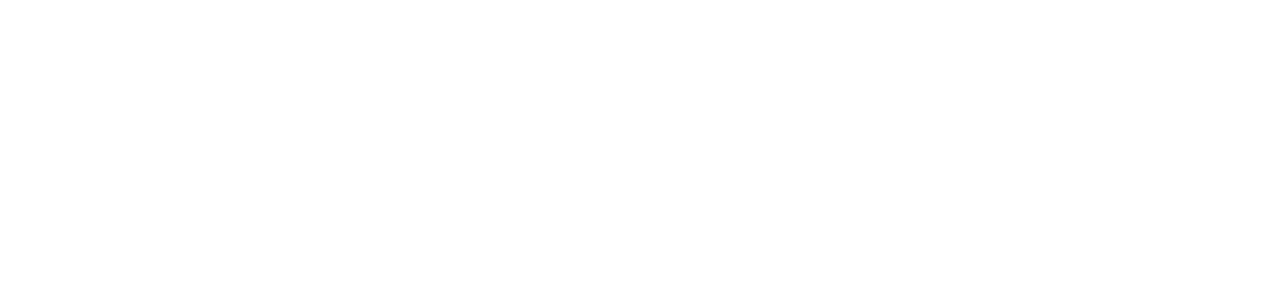
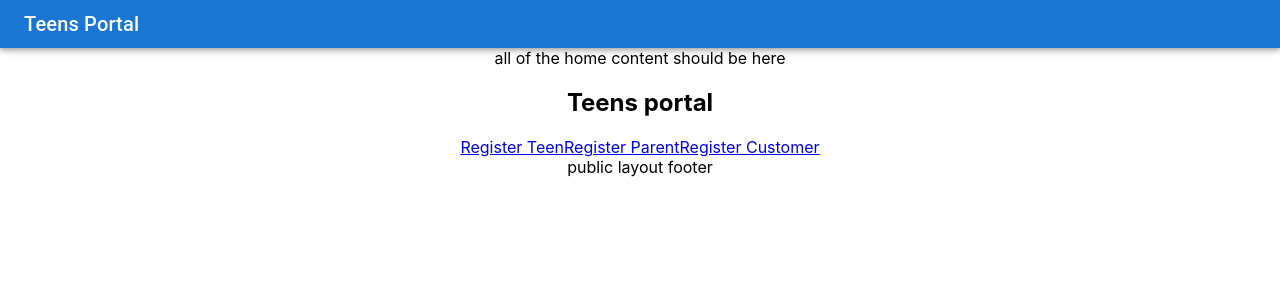
Before and after one commit to Intellisavvy/teens_portal_react_app, a React (Create React App) app: page / in a window 1280 px wide. Before the commit this address had no page. Shown: the top 300 px of the page. Built offline with nearby package versions, Linux system fonts and the light colour scheme.

Commit message:
created vendor and teen screens

```diff
--- a/src/components/Layouts/AppLayout.tsx
+++ b/src/components/Layouts/AppLayout.tsx
@@ -19,6 +19,7 @@
 import InboxIcon from '@mui/icons-material/MoveToInbox';
 import MailIcon from '@mui/icons-material/Mail';
 import { Link, Outlet } from "react-router-dom"
+import ListSubheader from '@mui/material/ListSubheader';
 
 const drawerWidth = 240;
 
@@ -86,11 +87,22 @@
     const menu = [
         {
             displayName: 'Post a Job',
-            route: './jobpost'
+            route: '/vendor/jobpost'
         },
         {
             displayName: 'List Jobs',
-            route: './jobs'
+            route: '/vendor/jobs'
+        }
+    ]
+
+    const teenMenu = [
+        {
+            displayName: 'Search Jobs',
+            route: '/teen/search'
+        },
+        {
+            displayName: 'Applied jobs',
+            route: '/teen/jobs'
         }
     ]
 
@@ -132,14 +144,29 @@
                     </IconButton>
                 </DrawerHeader>
                 <Divider />
-                <List>
+                <List
+                    subheader={<ListSubheader>Vendor</ListSubheader>}>
                     {menu.map((item, index) => (
-                        <Link to={item.route} style={{textDecoration:'none', color:'gray'}}>
+                        <Link to={item.route} style={{ textDecoration: 'none', color: 'gray' }}>
                             <ListItem key={item.displayName} disablePadding>
                                 <ListItemButton>
+                                    <ListItemIcon>
+                                        {index % 2 === 0 ? <InboxIcon /> : <MailIcon />}
+                                    </ListItemIcon>
+                                    <ListItemText primary={item.displayName} />
 
+                                </ListItemButton>
+                            </ListItem>
+                        </Link>
+                    ))}
+                </List>
 
-
+                <List
+                    subheader={<ListSubheader>Teenager</ListSubheader>}>
+                    {teenMenu.map((item, index) => (
+                        <Link to={item.route} style={{ textDecoration: 'none', color: 'gray' }}>
+                            <ListItem key={item.displayName} disablePadding>
+                                <ListItemButton>
                                     <ListItemIcon>
                                         {index % 2 === 0 ? <InboxIcon /> : <MailIcon />}
                                     </ListItemIcon>
@@ -155,9 +182,9 @@
             </Drawer>
             <Main open={open}>
                 <DrawerHeader />
-                <Box style={{height: '85vh'}}>
+                <Box style={{ height: '85vh' }}>
 
-                <Outlet />
+                    <Outlet />
                 </Box>
 
                 <div>footer</div>
--- a/src/scenes/home/index.tsx
+++ /dev/null
@@ -1,6 +0,0 @@
-
-export const Home = ()=> {
-    return <div>
-        <h2>Teens portal</h2>
-    </div>
-}
--- /dev/null
+++ b/src/scenes/public/home/index.tsx
@@ -0,0 +1,10 @@
+import { Link } from "react-router-dom"
+
+export const Home = ()=> {
+    return <div>
+        <h2>Teens portal</h2>
+        <Link to={'register/teen'} >Register Teen</Link>
+        <Link to={'register/parent'} >Register Parent</Link>
+        <Link to={'register/customer'} >Register Customer</Link>
+    </div>
+}
--- /dev/null
+++ b/src/scenes/public/public.layout.tsx
@@ -0,0 +1,20 @@
+import { Outlet } from "react-router-dom"
+import AppBar from '@mui/material/AppBar';
+import Toolbar from '@mui/material/Toolbar';
+import Typography from '@mui/material/Typography';
+
+export const PublicLayout = () => {
+    return <div>
+        <AppBar position="static">
+            <Toolbar variant="dense">
+                <Typography variant="h6" color="inherit" component="div">
+                   Teens Portal
+                </Typography>
+            </Toolbar>
+        </AppBar>
+        all of the home content should be here
+        <Outlet />
+        public layout footer
+
+    </div>
+}
--- /dev/null
+++ b/src/scenes/teen/appliedJobs/appliedJobs.tsx
@@ -0,0 +1,3 @@
+export const AppliedJobs = () => {
+    return <div>Applied job search</div>
+}
--- /dev/null
+++ b/src/scenes/teen/jobSearch/jobSearch.tsx
@@ -0,0 +1,3 @@
+export const JobSearch = ()=> {
+    return <div>job search</div>
+}
```
Also changed, not shown: src/components/AppRoutes/index.tsx (+29 -16 lines), src/scenes/common/profile/profile.tsx (renamed from src/scenes/profile/profile.tsx).
